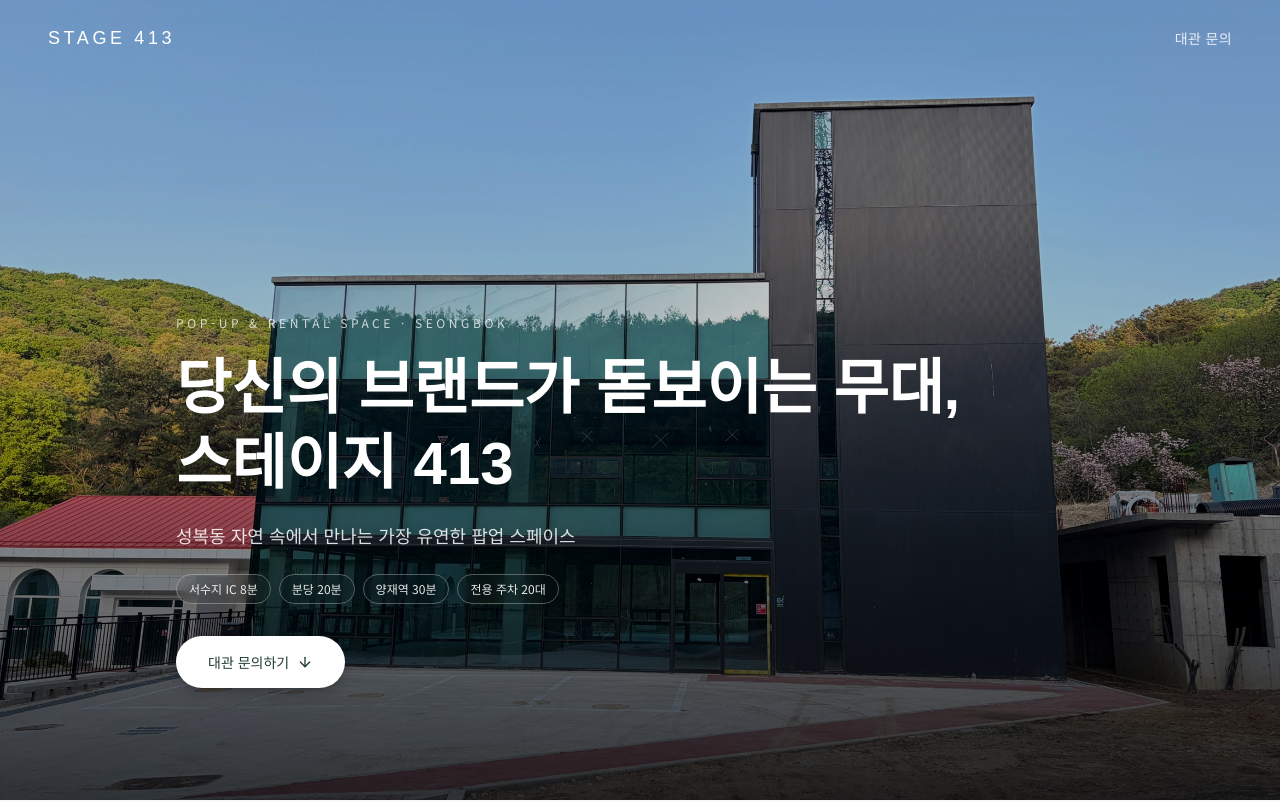
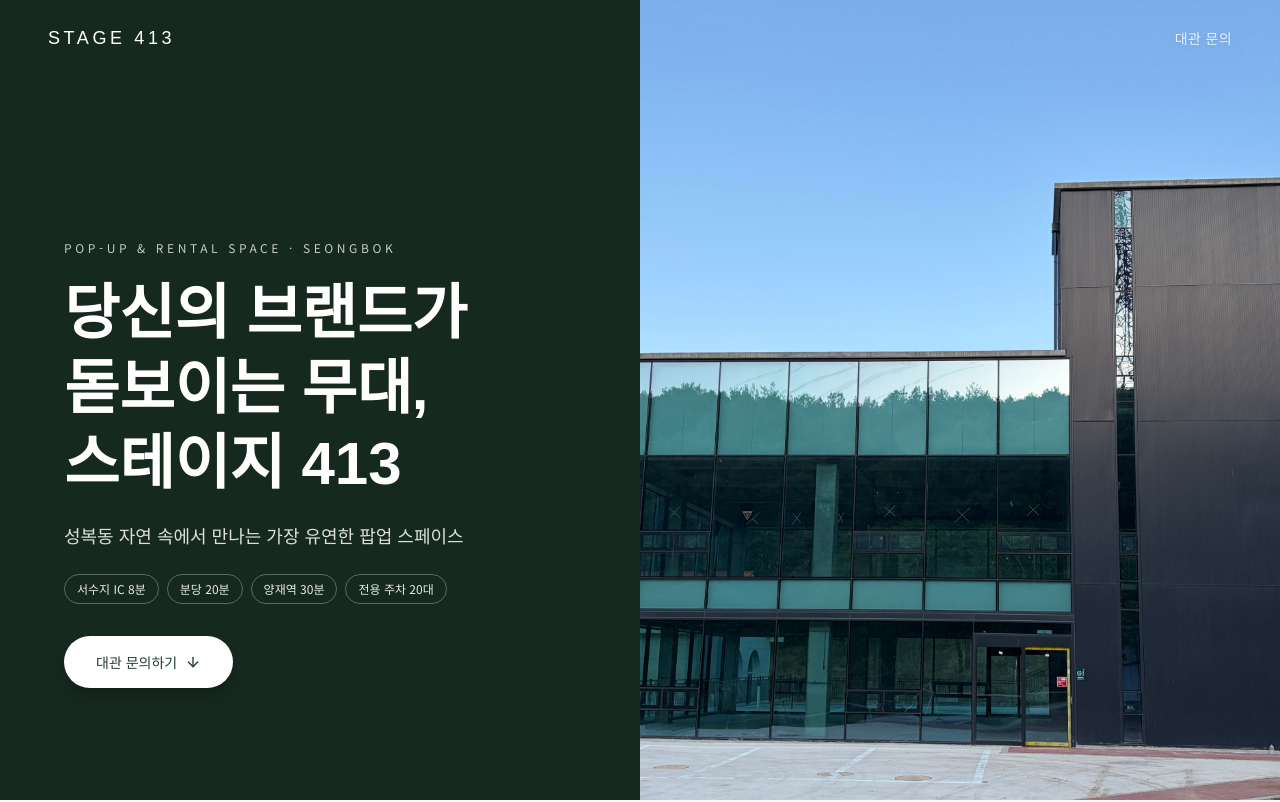
Before and after one commit to yunsh0115/stage413, a Next.js app: page / in a window 1280 px wide. Shown: the top 802 px of the page. Built offline with nearby package versions, Linux system fonts and the light colour scheme.

Commit message:
메인 사진에서 주변 건물·공사 요소 크롭, 데스크톱 히어로 분할 레이아웃
Co-Authored-By: Claude Opus 5.5 <noreply@anthropic.com>

```diff
--- a/src/components/sections/Hero.tsx
+++ b/src/components/sections/Hero.tsx
@@ -5,35 +5,40 @@ import { access, site } from "@/lib/site";
 
 export default function Hero() {
   return (
-    <section className="relative flex min-h-svh flex-col justify-end overflow-hidden text-white">
+    <section className="relative flex min-h-svh flex-col justify-end overflow-hidden bg-forest-dark text-white">
+      {/* 모바일: 전체 배경 / 데스크톱: 오른쪽 절반 */}
+      <div className="absolute inset-0 overflow-hidden md:left-1/2">
         <Image
           src={hero}
-        alt="파란 하늘과 숲을 배경으로 넓은 마당이 펼쳐진 스테이지 413 외관"
+          alt="통유리 파사드와 검은 계단 타워가 어우러진 스테이지 413 외관"
           fill
           fetchPriority="high"
           loading="eager"
           placeholder="blur"
-        sizes="100vw"
-        className="animate-[hero-zoom_14s_ease-out_forwards] object-cover"
+          sizes="(min-width: 768px) 50vw, 100vw"
+          className="animate-[hero-zoom_14s_ease-out_forwards] object-cover object-[center_70%]"
         />
-      <div className="absolute inset-0 bg-gradient-to-t from-black/75 via-black/25 to-black/20" />
+      </div>
+      <div className="absolute inset-0 bg-gradient-to-t from-black/75 via-black/25 to-black/20 md:hidden" />
 
       <header className="absolute inset-x-0 top-0 z-10 flex items-center justify-between px-6 py-6 md:px-12">
         <span className="font-serif text-lg tracking-[0.2em]">STAGE 413</span>
         <a
           href="#contact"
-          className="text-sm tracking-wide text-white/85 transition-colors hover:text-white"
+          className="text-sm tracking-wide text-white/85 drop-shadow transition-colors hover:text-white"
         >
           대관 문의
         </a>
       </header>
 
-      <div className="relative z-10 mx-auto w-full max-w-5xl px-6 pb-20 md:px-12 md:pb-28">
+      <div className="relative z-10 w-full px-6 pb-20 md:w-1/2 md:px-12 md:pb-28 lg:px-16">
         <p className="mb-5 text-xs tracking-[0.3em] text-white/75 uppercase">
           Pop-up &amp; Rental Space · Seongbok
         </p>
-        <h1 className="font-serif text-[2rem] leading-snug font-semibold md:text-6xl md:leading-tight">
-          당신의 브랜드가 돋보이는 무대,
+        <h1 className="font-serif text-[2rem] leading-snug font-semibold md:text-5xl md:leading-tight lg:text-6xl">
+          당신의 브랜드가
+          <br />
+          돋보이는 무대,
           <br />
           스테이지 413
         </h1>
```
Also changed, not shown: src/assets/space/hero.jpg. Lines whose indentation alone changed are shown as unchanged.
